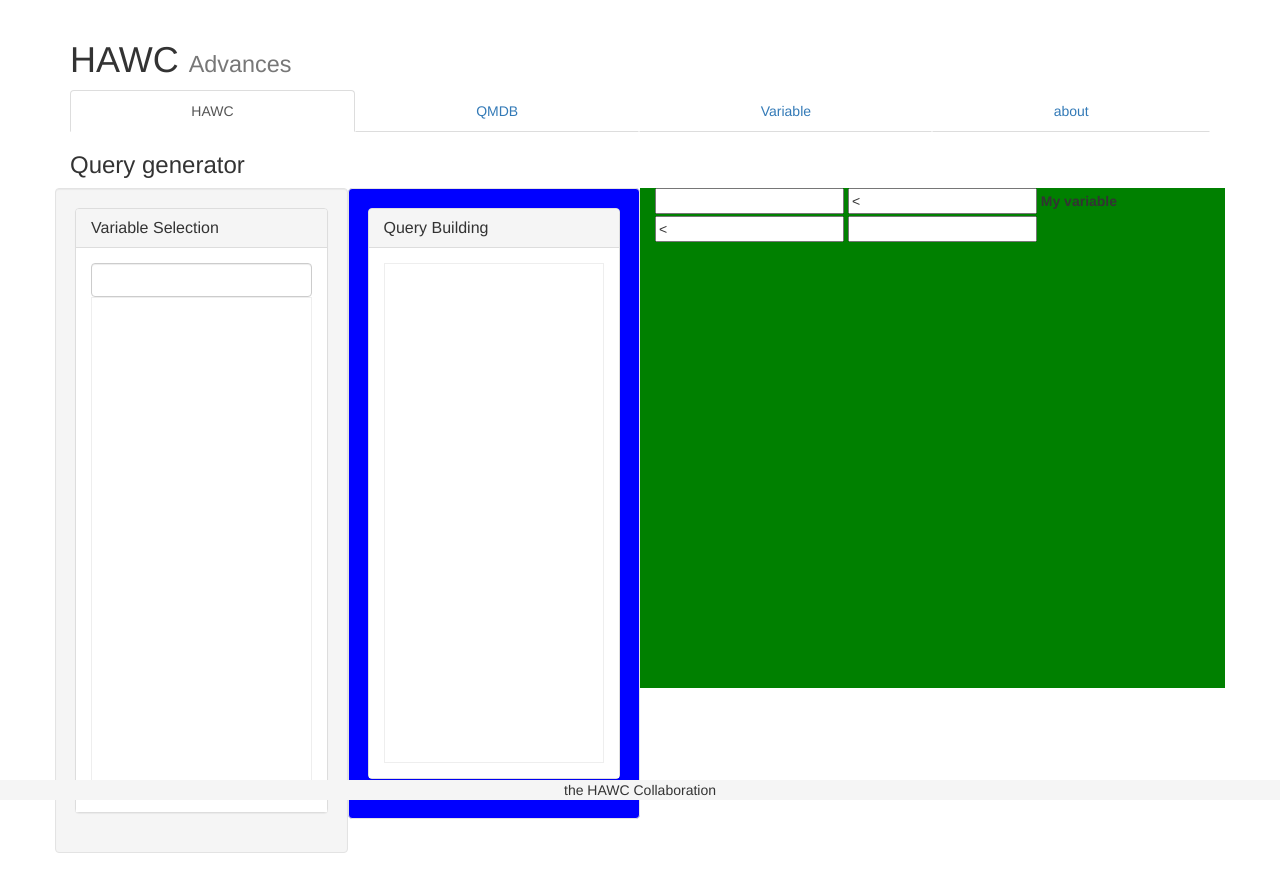
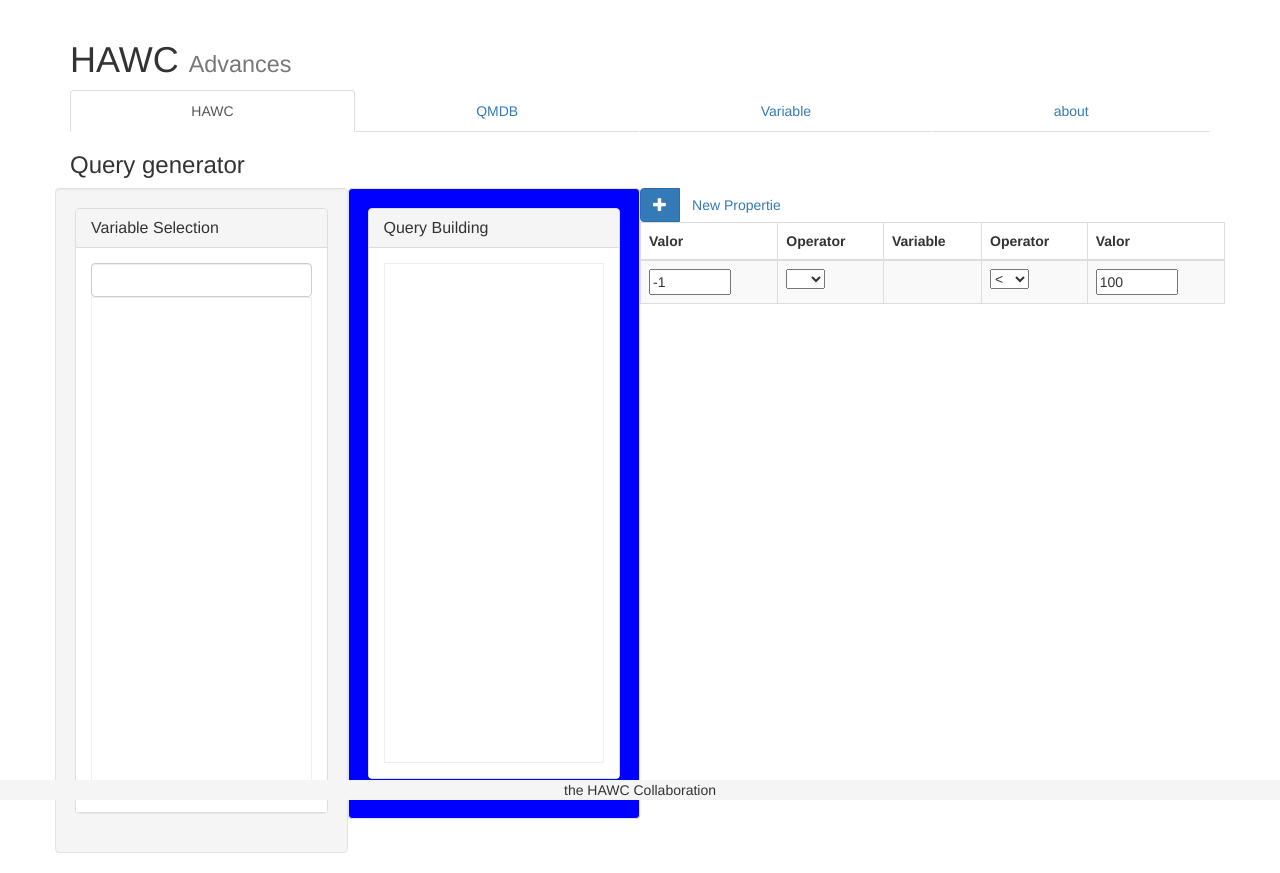
Before and after one commit to KurokiUrabe/hawc, a CodeIgniter app: page /hawc/ in a window 1280 px wide. Run offline with CodeIgniter, Linux system fonts and the light colour scheme; data comes from the database, SQL or seed files in the repository; some libraries are stand-ins or nearby versions.

Commit message:
FEAT: avances de eventos y vistas

```diff
--- a/application/views/query_buldier.php
+++ b/application/views/query_buldier.php
@@ -36,13 +36,43 @@
 			</div>
 		</div>
 	</div>
-	<div class="col-xs-6 col-sm-6 col-md-6 col-lg-6" id="tools" style="background-color: green; height: 100%">
-		<div>
-			<input type="number" name="" id="minRange">
-			<input type="text" name="" id="" value="<">
-			<label>My variable </label>
-			<input type="text" name="" id="" value="<">
-			<input type="number" name="" id="maxRange">
+	<div class="col-xs-6 col-sm-6 col-md-6 col-lg-6" id="tools" style="height: 100%">
+		<div class="row">
+			<div class="btn-group">
+				<a data-tooltip="tooltip" title="New Propertie" class="btn btn-primary"  href="#"><i class="glyphicon glyphicon-plus"></i></a>
+				<a class="btn btn-white"  href="#">New Propertie</a>
+			</div>
+		</div>
+		<div class="row">
+			<table class="table table-striped table-bordered table-hover " id="propertiesEditor">
+				<thead>
+
+					<th>Valor</th>
+					<th>Operator</th>
+					<th>Variable</th>
+					<th>Operator</th>
+					<th>Valor</th>
+				</thead>
+				<tbody>
+					<tr>
+
+						<td><input type="number"  step='0.1' min="10" max='100' placeholder="[1,100]" value="-1" name=""></td>
+						<td><select>
+							<option value="-1"></option>
+							<option><</option>
+							<option><=</option>
+						</select></td>
+						<td class="variable"></td>
+						<td><select>
+							<option><</option>
+							<option><=</option>
+							<option>!=</option>
+							<option>=</option>
+						</select></td>
+						<td><input type="number" step='0.1' min="10" max='100' placeholder="[1,100]" value="100" name=""></td>
+					</tr>
+				</tbody>
+			</table>
 		</div>
 	</div>
 </div>
--- a/assets/js/script.js
+++ b/assets/js/script.js
@@ -24,8 +24,14 @@
 		$('#queryBuldier').on('click','li',function() {
 			$('#queryBuldier li.editing').removeClass('editing');
 			$(this).addClass('editing');
-			var tools  =$('#tools').html($(this).data('variable'));
-			console.log($(this).data());
+
+			// var tools  =$('#tools').html($(this).data('variable'));
+			var variables = $('#propertiesEditor tbody tr td.variable');
+				console.log($('.editing').data('variable'));
+			$.each(variables,function(k,variable) {
+				$(variable).text($('.editing').data('variable').Name);
+			});
+			// console.log($(this).data());
 		});
 
 
@@ -43,17 +49,11 @@
 						li.className = "ui-state-default connectedSortable";
 
 						span.textContent = variable.Name;
-						console.log(variable);
-						li.setAttribute('data-varialbe', JSON.stringify(variable));
-
+						li.setAttribute('data-variable', JSON.stringify(variable));
 						li.appendChild(span);
 						ul.appendChild(li);
-						// elements += '<li class="ui-state-default connectedSortable " data-variable="'+variable.Name+'" ><span>'+variable.Name+'</span></li>';
-						// console.log('<li class="ui-state-default connectedSortable " data-variable="'++'" ><span>'+variable.Name+'</span></li>');
 					})
-					// $("#variable_conteiner").html(elements);
 				}else{
-					// toastr.error("Fall");
 				}
 			});
 		});
```
Also changed, not shown: 1 other file.
